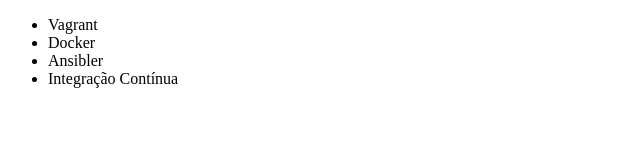
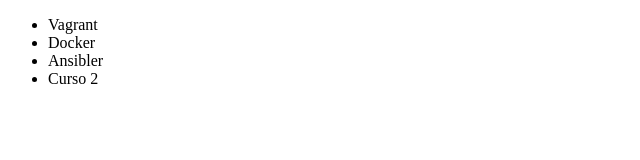
Before and after one commit to Thelsg/alura-git, a plain HTML site: page index.html in a window 1280 px wide. Shown: the full height of the page, 0-640 px from the left. Drawn offline with Linux system fonts and the light colour scheme.

Commit message:
Renomeando curso de integraçao continua

```diff
--- a/index.html
+++ b/index.html
@@ -9,7 +9,7 @@
 		<li>Vagrant</li>
 		<li>Docker</li>
 		<li>Ansibler</li>
-		<li>Integração Contínua</li>
+		<li>Curso 2</li>
 	</ul>
 </body>
 </html>
```
